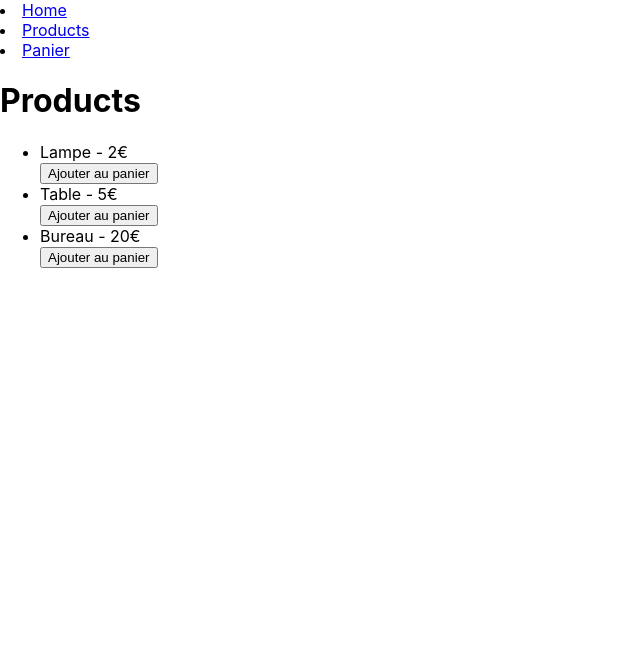
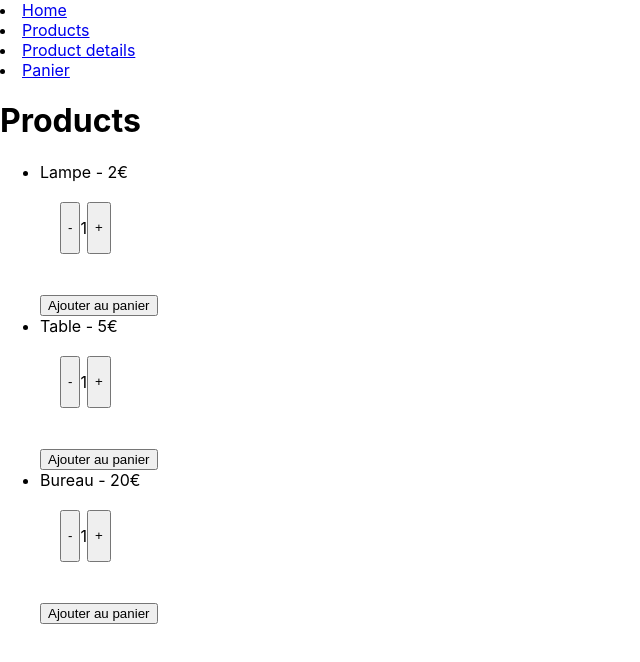
Before and after one commit to cpoiny/react-basket, a React (Create React App) app: page /products in a window 1280 px wide. Shown: the top 662 px of the page, without its empty margins (0-640 px from the left). Built offline with nearby package versions, Linux system fonts and the light colour scheme.

Commit message:
quantity picker reutilisable et panier

```diff
--- a/src/AppRouter.tsx
+++ b/src/AppRouter.tsx
@@ -1,6 +1,7 @@
 import App from "App"
 import CartPage from "pages/CartPage"
 import HomePage from "pages/HomePage"
+import ProductDetailsPage from "pages/ProductDetailsPage"
 import ProductsPage from "pages/ProductsPage"
 import { RouterProvider, createBrowserRouter } from "react-router-dom"
 
@@ -19,6 +20,10 @@ const AppRouter = () => {
                     element: <ProductsPage />
                 },
                 {
+                    path: "/product-details",
+                    element: <ProductDetailsPage />
+                },
+                {
                     path: "/cart",
                     element: <CartPage />
                 }
--- a/src/components/Button/Products/Products.tsx
+++ b/src/components/Button/Products/Products.tsx
@@ -3,23 +3,17 @@ import Button from "../Button"
 import QuantityPicker from "components/QuantityPicker/QuantityPicker";
 import { useCartContext } from "contexts/Cart.context";
 import Cart from "components/Cart/Cart";
+import ProductCard from "components/ProductCard/ProductCard";
 
 const Products = () => {
-        const {addToCart} = useCartContext();
-        // penser a destructurer cart
-        // console.log(products, "cartprovider");
-
-
+    const { addOne } = useCartContext();
 
     return (
         <ul>
-            {PRODUCTS.map((product) => <li key={product.id}>
-                {product.title} - {product.price}€
-                {/* <QuantityPicker /> */}
-                <br></br>
-                <button onClick={()=>addToCart(product,1)}>Ajouter au panier</button>
-
-            </li>)}
+            {PRODUCTS.map((product) =>
+                <li key={product.id}>
+                    <ProductCard product={product} />
+                </li>)}
         </ul>
     )
 }
--- a/src/components/Cart/Cart.tsx
+++ b/src/components/Cart/Cart.tsx
@@ -1,16 +1,22 @@
+import QuantityPicker from "components/QuantityPicker/QuantityPicker";
 import { useCartContext } from "contexts/Cart.context";
 
 const Cart = () => {
-const {products} = useCartContext();
+    const { products, resetCart } = useCartContext();
+    const reset = () => resetCart();
 
     return (
         <main>
             <ul>
-            {products.map((product)=>
-            <li key={product.id}>Article : {product.product.title} - Quantité : {product.quantity} </li>
-            )}
-               </ul>
-               </main>
-)}
+                {products.map((product) =>
+                    <li key={product.id}>Article : {product.product.title} - Quantité : {product.quantity}
+                    </li>
+                )}
+            </ul>
+
+            <button onClick={reset} >Reset</button>
+        </main>
+    )
+}
 
 export default Cart;
--- a/src/components/Header/Header.tsx
+++ b/src/components/Header/Header.tsx
@@ -2,16 +2,17 @@ import { useCartContext } from "contexts/Cart.context";
 import { NavLink } from "react-router-dom";
 
 const Header = () => {
-const {getTotalProduct} = useCartContext();
-//console.log("totalProducts", getTotalProduct)}
+    const { getTotalProduct } = useCartContext();
+   // console.log("totalProducts", getTotalProduct());
 
 
-    return(
-<nav>
-    <li><NavLink to="/">Home</NavLink></li>
-    <li><NavLink to="/products">Products</NavLink></li>
-    <li><NavLink to="/cart">Panier </NavLink></li>
-</nav>
+    return (
+        <nav>
+            <li><NavLink to="/">Home</NavLink></li>
+            <li><NavLink to="/products">Products</NavLink></li>
+            <li><NavLink to="/product-details">Product details</NavLink></li>
+            <li><NavLink to="/cart">Panier </NavLink></li>
+        </nav>
     )
 }
 
--- /dev/null
+++ b/src/components/ProductCard/ProductCard.tsx
@@ -0,0 +1,48 @@
+import Products from "components/Button/Products/Products";
+import QuantityPicker from "components/QuantityPicker/QuantityPicker";
+import { useCartContext } from "contexts/Cart.context";
+import { IProduct } from "mocks/products";
+import { useState } from "react";
+
+interface ProductCardProps {
+    product : IProduct
+}
+
+
+
+
+const ProductCard = (props: ProductCardProps) => {
+
+    const {product} = props;
+    const {title, price} = product;
+    const {addOne} = useCartContext();
+    const [quantity, setQuantity] = useState(1);
+
+
+
+    const add = () => {
+        const newQuantity = quantity + 1;
+        setQuantity(newQuantity);
+    }
+
+    const remove = () => {
+        if (quantity <= 1) return;
+        const newQuantity = quantity - 1;
+        setQuantity(newQuantity);
+    }
+
+    return(
+        <main>
+              {title} - {price}€
+
+            <QuantityPicker quantity={quantity} add={add} remove={remove} />
+            <br></br>
+
+            <button onClick={()=>addOne(product,quantity)}>Ajouter au panier</button>
+
+
+        </main>
+    )
+}
+
+export default ProductCard;
--- a/src/components/QuantityPicker/QuantityPicker.tsx
+++ b/src/components/QuantityPicker/QuantityPicker.tsx
@@ -1,28 +1,37 @@
-import { useState } from "react";
 import style from "./QuantityPicker.module.css";
+import { useCartContext } from "contexts/Cart.context";
 
-const QuantityPicker = () => {
-    const [quantity, setQuantity] = useState(0);
-    const addOne = () => {
-        const newQuantity = quantity + 1;
-        setQuantity(newQuantity);
-    }
+interface QuantityPickerProps {
+    quantity: number;
+    add: () => void;
+    remove: () => void
+}
 
-    const removeOne = () => {
-        if (quantity <= 0) return;
-        const newQuantity = quantity - 1;
-        setQuantity(newQuantity);
-    }
+
+const QuantityPicker = (props: QuantityPickerProps) => {
+    const {quantity, add, remove } = props;
+
+
+  //  const { products, addOne } = useCartContext();
+
+    // const addOne = () => {
+    //     const newQuantity = quantity + 1;
+    //     setQuantity(newQuantity);
+    // }
+
+    // const removeOne = () => {
+    //     if (quantity <= 0) return;
+    //     const newQuantity = quantity - 1;
+    //     setQuantity(newQuantity);
+    // }
 
 
     return (
         <div className={style.flex}>
-            <button onClick={removeOne}> - </button>
+            <button onClick={remove}> - </button>
             <p>{quantity}</p>
-            <button onClick={addOne}>+</button>
+            <button onClick={add}> + </button>
         </div>
-
-
     )
 }
 
--- a/src/contexts/Cart.context.tsx
+++ b/src/contexts/Cart.context.tsx
@@ -12,15 +12,17 @@ interface ICartProduct {
 /* Interface panier */
 interface ICart {
     products : ICartProduct[];
-    addToCart : (product: IProduct, quantity: number) => void;
-     getTotalProduct : () => void
+    addOne : (product: IProduct, quantity: number) => void;
+     getTotalProduct : () => void,
+     resetCart : () => void
 }
 
 /* Initialisation d'un panier par défaut */
 const defaultCart: ICart = {
     products : [],
-    addToCart: () => {},
-    getTotalProduct:() => 0
+    addOne: () => {},
+    getTotalProduct:() => 0,
+    resetCart: () => {}
 }
 
 /* Initialisation d'un contexte */
@@ -37,7 +39,7 @@ export const CartProvider = (props: CartProviderProps) => {
     const [cartProducts, setCartProducts] = useState<ICartProduct []>([]);
 
 /* function add to cart */
-    const addToCart = (product: IProduct, quantity: number) => {
+    const addOne = (product: IProduct, quantity: number) => {
         const newProduct = {
             id: uuidv4(),
             product,
@@ -56,7 +58,21 @@ export const CartProvider = (props: CartProviderProps) => {
         console.log(cartProducts);
     }
 
-/* function to get the total quantity of the cart */
+    /* Function to remove a product */
+
+    const removeProduct= (product: IProduct) => {
+        const foundProduct = cartProducts.find((p)=> p.product.id === product.id);
+        if (!foundProduct) return;
+        const index = cartProducts.indexOf(foundProduct);
+        console.log("index product to remove", index);
+
+
+    }
+
+
+
+
+/* function to get the total quantity of the cart  - WIP */
      const getTotalProduct = () => {
        const totalProducts = cartProducts.reduce((accumulator:number, currentValue:ICartProduct) => {
             return accumulator += currentValue.quantity;
@@ -66,10 +82,21 @@ export const CartProvider = (props: CartProviderProps) => {
         }
 
 
+
+/* function to reset cart */
+    const resetCart = () => {
+       // console.log("panier avant", cart);
+        setCartProducts([]);
+       // console.log("panier apres reset", cart);
+    }
+
+
+
     const cart: ICart = {
         products: cartProducts,
-        addToCart,
-        getTotalProduct
+        addOne,
+        getTotalProduct,
+        resetCart
     }
 
 return <CartContext.Provider value={cart}>
--- /dev/null
+++ b/src/pages/ProductDetailsPage.tsx
@@ -0,0 +1,11 @@
+import ProductCard from "components/ProductCard/ProductCard"
+
+const ProductDetailsPage = () => {
+    return (
+        <main>
+            {/* <ProductCard /> */}
+        </main>
+    )
+}
+
+export default ProductDetailsPage;
--- a/src/pages/ProductsPage.tsx
+++ b/src/pages/ProductsPage.tsx
@@ -1,8 +1,4 @@
-import Button from "components/Button/Button";
 import Products from "components/Button/Products/Products";
-import QuantityPicker from "components/QuantityPicker/QuantityPicker";
-import { link } from "fs";
-import { PRODUCTS } from "mocks/products";
 
 const ProductsPage = () => {
     return(
```
